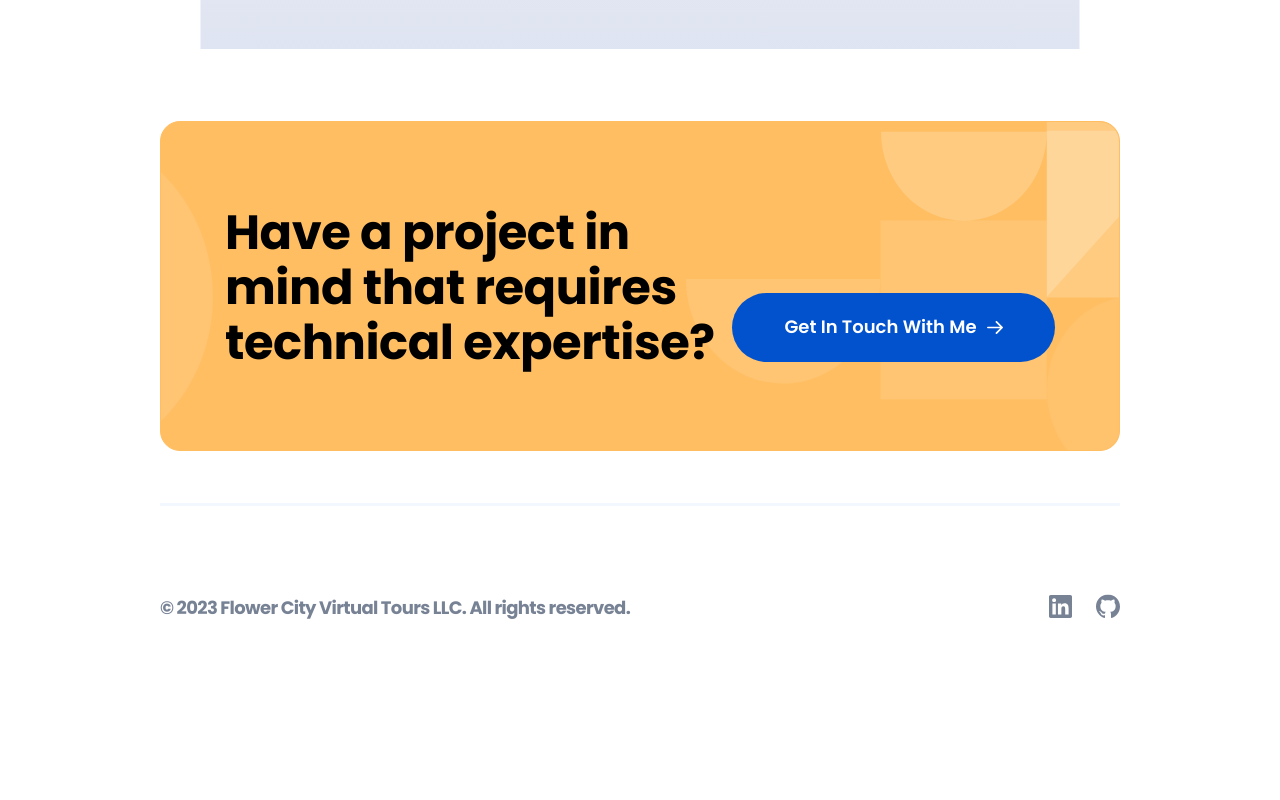
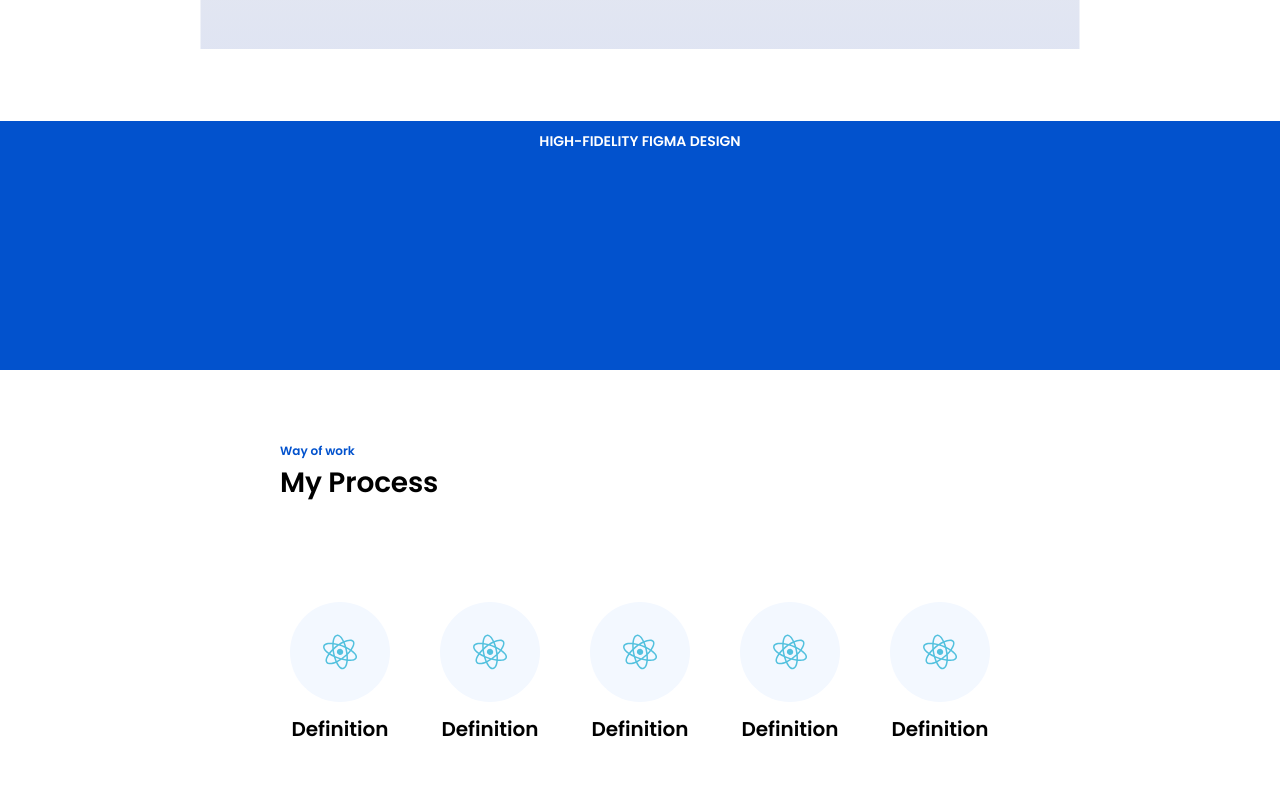
Before and after one commit to austinmargarone/portfolio, a Next.js app: page /projects in a window 1280 px wide. Shown: the part 2360-3160 px from the top of the page. Before the commit the page ends 3039 px from the top, so only its background shows below. Built offline with nearby package versions, Linux system fonts and the light colour scheme.

Commit message:
feat: My Process

```diff
--- a/app/globals.css
+++ b/app/globals.css
@@ -576,8 +576,42 @@
     justify-content: center;
     align-items: center;
     gap: 1.875rem;
-    /* Contact */
   }
+
+  .p6 {
+    display: flex;
+    padding: 2.25rem 1.5rem;
+    flex-direction: column;
+    justify-content: center;
+    align-items: flex-start;
+    gap: 1.5rem;
+  }
+
+  .p6lg {
+    display: flex;
+    padding: 4.5rem 17.5rem;
+    flex-direction: column;
+    justify-content: center;
+    align-items: flex-start;
+    gap: 2.5rem;
+  }
+
+  .p6gap {
+    display: flex;
+    justify-content: center;
+    align-items: center;
+    align-content: center;
+    gap: 1.875rem 3.125rem;
+    flex-wrap: wrap;
+  }
+
+  .p6gaplg {
+    display: flex;
+    justify-content: space-between;
+    align-items: center;
+  }
+
+  /* Contact */
 
   .contactinfo {
     padding: 3rem 2.75rem;
@@ -596,7 +630,6 @@
     gap: 1.25rem;
   }
 
-  /* contact */
   .textbox {
     border-radius: 0.625rem;
     border: 1px solid #cce1ff;
--- a/app/projects/page.tsx
+++ b/app/projects/page.tsx
@@ -1,11 +1,12 @@
 import Contact from "@/components/Contact";
 import Image from "next/image";
 import React from "react";
-import { Cars } from "@/components/svg";
 import Hero from "@/components/projects/Hero";
 import MyRole from "@/components/projects/MyRole";
 import Description from "@/components/projects/Description";
 import Statement from "@/components/projects/Statement";
+import Design from "@/components/projects/Design";
+import MyProcess from "@/components/projects/MyProcess";
 
 const page = () => {
   return (
@@ -26,8 +27,12 @@ const page = () => {
         <section>
           <Statement />
         </section>
-        <section></section>
-        <section></section>
+        <section>
+          <Design />
+        </section>
+        <section>
+          <MyProcess />
+        </section>
         <section></section>
         <section></section>
         <section>
--- /dev/null
+++ b/components/projects/Design.tsx
@@ -0,0 +1,22 @@
+import Image from "next/image";
+import React from "react";
+
+type Props = {};
+
+const Design = (props: Props) => {
+  return (
+    <section className="w-full">
+      <div className="bg-blue px-[8.56rem] py-[.61rem]">
+        <h4 className="smallbold flex justify-center uppercase text-white">
+          High-Fidelity Figma Design
+        </h4>
+        <div className="h-[13.08294rem] w-full">
+          {/* <Image src="/Figma.svg" fill={true} alt="Computer" /> */}
+        </div>
+      </div>
+      <div></div>
+    </section>
+  );
+};
+
+export default Design;
--- /dev/null
+++ b/components/projects/MyProcess.tsx
@@ -0,0 +1,24 @@
+import React from "react";
+import ProcessTiles from "./ProcessTiles";
+
+type Props = {};
+
+const MyProcess = (props: Props) => {
+  return (
+    <section className="p6 md:p6lg">
+      <div className="mb-[1.5rem] md:mb-[2.5rem]">
+        <p className="projectsmalltitle mb-[.56rem]">Way of work</p>
+        <h4 className="projecttitle mb-[1.5rem]">My Process</h4>
+      </div>
+      <div className="p6gap md:p6gaplg mx-auto">
+        <ProcessTiles />
+        <ProcessTiles />
+        <ProcessTiles />
+        <ProcessTiles />
+        <ProcessTiles />
+      </div>
+    </section>
+  );
+};
+
+export default MyProcess;
--- /dev/null
+++ b/components/projects/ProcessTiles.tsx
@@ -0,0 +1,30 @@
+import Image from "next/image";
+import React from "react";
+
+type Props = {};
+
+const ProcessTiles = (props: Props) => {
+  return (
+    <div>
+      <div className="p6gap md:p6gaplg">
+        <div className="flex md:hidden">
+          <div className="flex h-[4.72869rem] w-[4.72869rem] justify-center rounded-full bg-white1">
+            <Image src="/react.svg" width={38} height={38} alt="Stack Image" />
+          </div>
+        </div>
+        <div className="hidden md:block">
+          <div className="flex h-[6.25rem] w-[6.25rem] justify-center rounded-full bg-white1">
+            <Image src="/react.svg" width={50} height={50} alt="Stack Image" />
+          </div>
+        </div>
+      </div>
+      <div>
+        <p className="smallbold md:boldp mt-[.88rem] flex justify-center">
+          Definition
+        </p>
+      </div>
+    </div>
+  );
+};
+
+export default ProcessTiles;
```
Also changed, not shown: public/Figma.svg (added).
